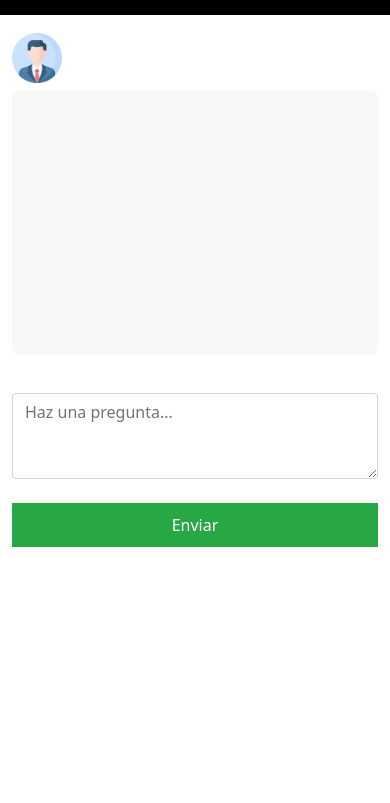
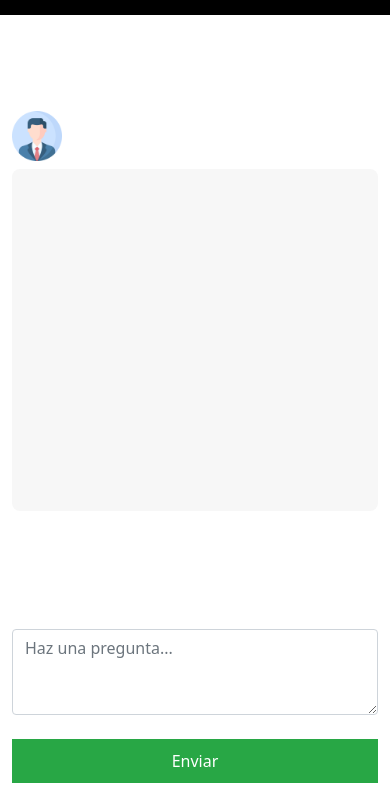
Before and after one commit to eelernest/Docs-Bot, a website: page public/index.html in a window 390 px wide. Shown: the part 41-844 px from the top of the page. Drawn offline with nearby package versions, Linux system fonts and the light colour scheme.

Commit message:
fix responsive

```diff
--- a/public/index.html
+++ b/public/index.html
@@ -15,11 +15,12 @@
   <body>
     <div class="container-fluid">
       <div class="row">
+
         <div class="head-container">
           <div class="h3">docs - bot</div>
         </div>
 
-        <div class="body-container mt-2">
+        <div class="body-container">
 
           <img src="./img/profile.png" width="50px" alt="" />
 
--- a/public/style.css
+++ b/public/style.css
@@ -4,6 +4,10 @@ body{
 }
 .row{
     border: none;
+    height: 100vh;
+    display: flex;
+    flex-direction: column;
+    justify-content: space-between;
 }
 .container-fluid {
   border-radius: 20px;
@@ -17,17 +21,18 @@ body{
 .body-container {
     padding: 10px;
   width: 100%;
-  height: 350px;
+  height: 50%;
   margin: 0px;
 }
 .body-container .response-main-container {
   width: 100%;
-  height:80%;
+  height:85%;
   border-radius: 8px;
   background-color: rgb(247, 247, 247);
   overflow-y: scroll;
 }
 #response{
+  padding: 10px;
     color: rgb(58, 58, 58);
 }
 .send-container {
```
